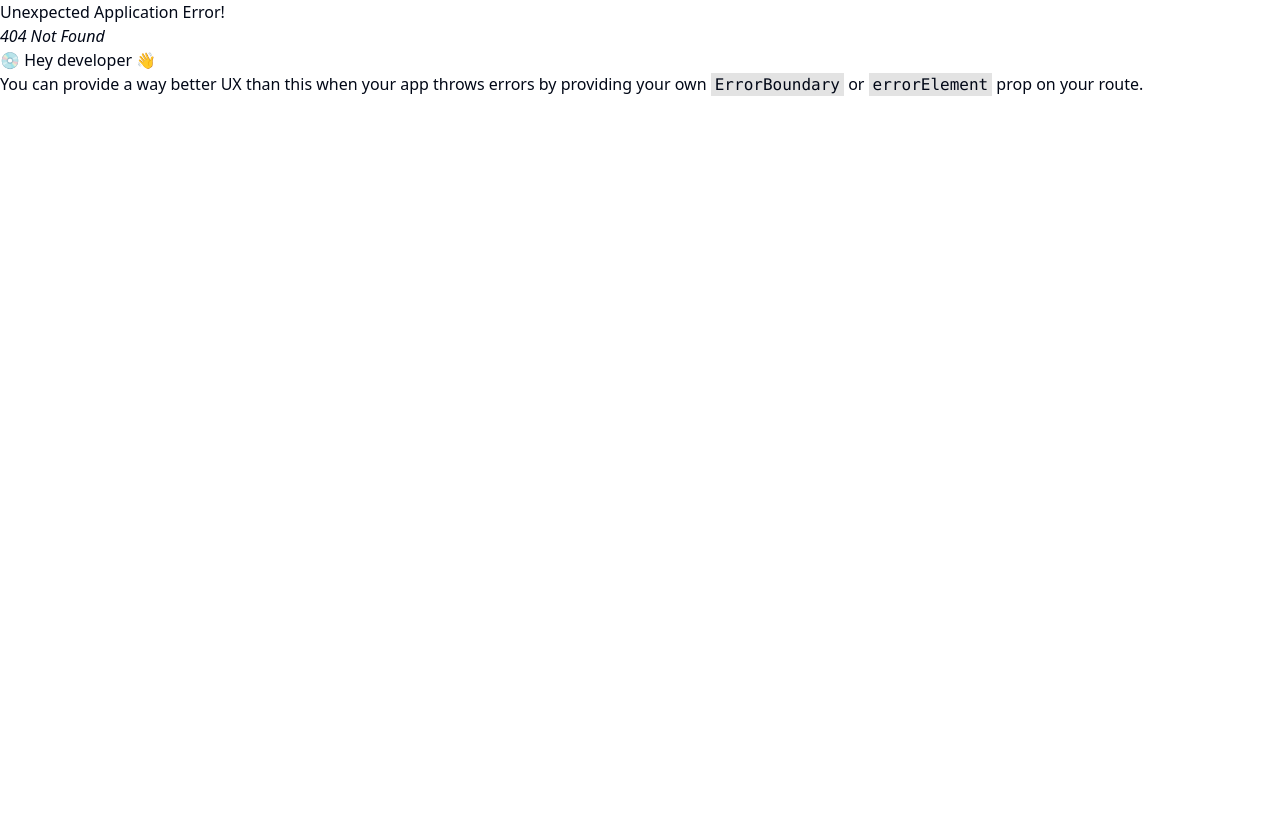
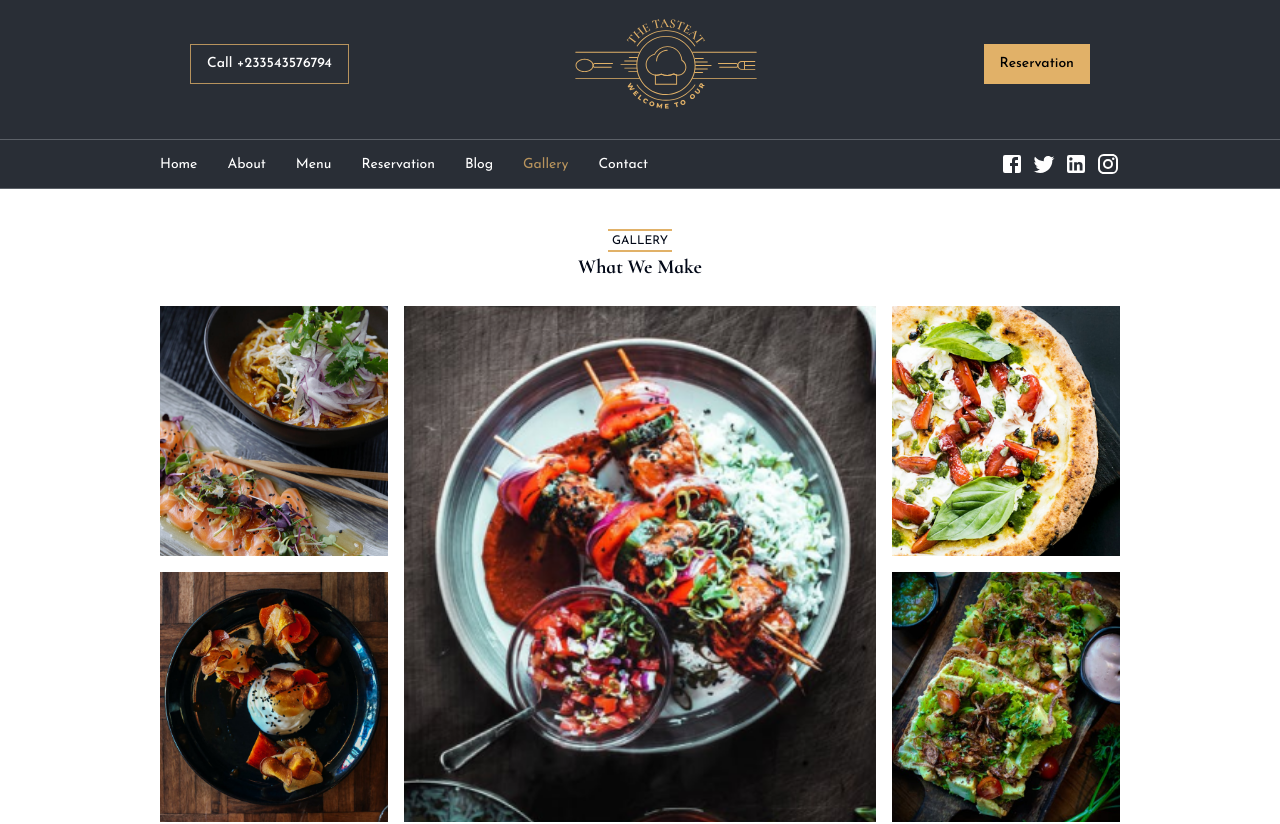
Before and after one commit to Joylinton04/The-foodie-hub, a React (Vite) app: page /gallery in a window 1280 px wide. Before the commit this address had no page. Shown: the top 824 px of the page. Before the commit the page ends 800 px from the top, so only its background shows below. Built offline with nearby package versions, Linux system fonts and the light colour scheme.

Commit message:
extended the navlinks

```diff
--- a/src/components/Navbar.tsx
+++ b/src/components/Navbar.tsx
@@ -94,6 +94,18 @@ const Navbar = () => {
             >
               <Link to="/menu">Menu</Link>
             </li>
+            <li
+              onClick={() => toggleMenu()}
+              className="hover:underline hover:duration-300 hover:scale-110 cursor-pointer"
+            >
+              <Link to="/reservation">Reservation</Link>
+            </li>
+            <li
+              onClick={() => toggleMenu()}
+              className="hover:underline hover:duration-300 hover:scale-110 cursor-pointer"
+            >
+              <Link to="/gallery">Gallery</Link>
+            </li>
           </ul>
           <div className="flex gap-1 text-white cursor-pointer pad mb-16">
             <FacebookIcon />
--- /dev/null
+++ b/src/pages/Gallery.tsx
@@ -0,0 +1,11 @@
+import Gall from "@/components/Gallery";
+
+const Gallery = () => {
+  return (
+    <div>
+      <Gall/>
+    </div>
+  )
+}
+
+export default Gallery;
--- a/src/route/Approute.tsx
+++ b/src/route/Approute.tsx
@@ -4,6 +4,7 @@ import Layout from "@/layout/Layout";
 import About from "@/pages/About";
 import Menu from "@/pages/Menu";
 import Reservation from "@/pages/Reservation";
+import Gallery from "@/pages/Gallery";
 
 const Approute = createBrowserRouter([
     {
@@ -27,6 +28,10 @@ const Approute = createBrowserRouter([
                 path: "reservation",
                 element: <Reservation/>
             },
+            {
+                path: "gallery",
+                element: <Gallery/>
+            },
         ]
     }
 ])
```
